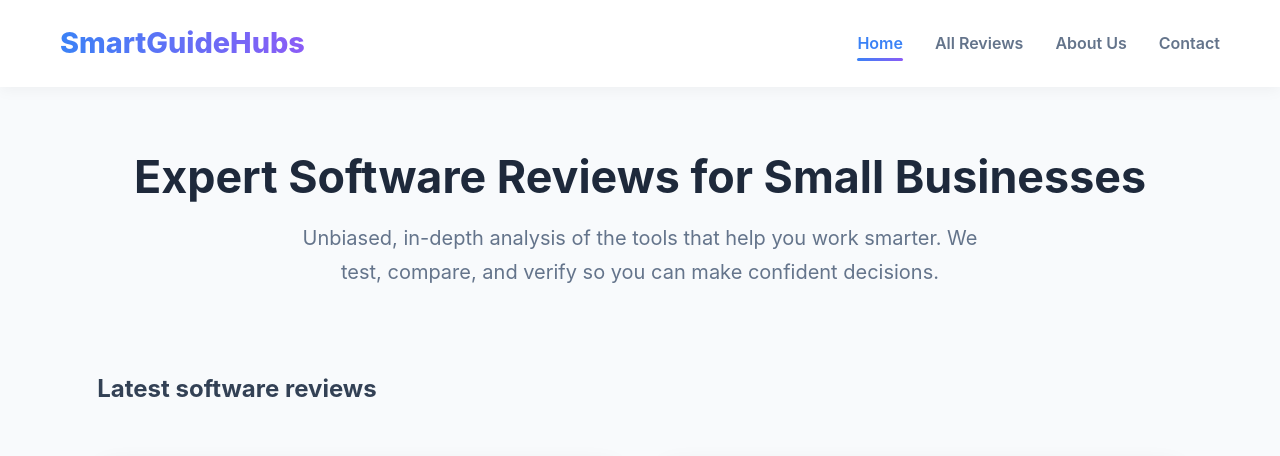
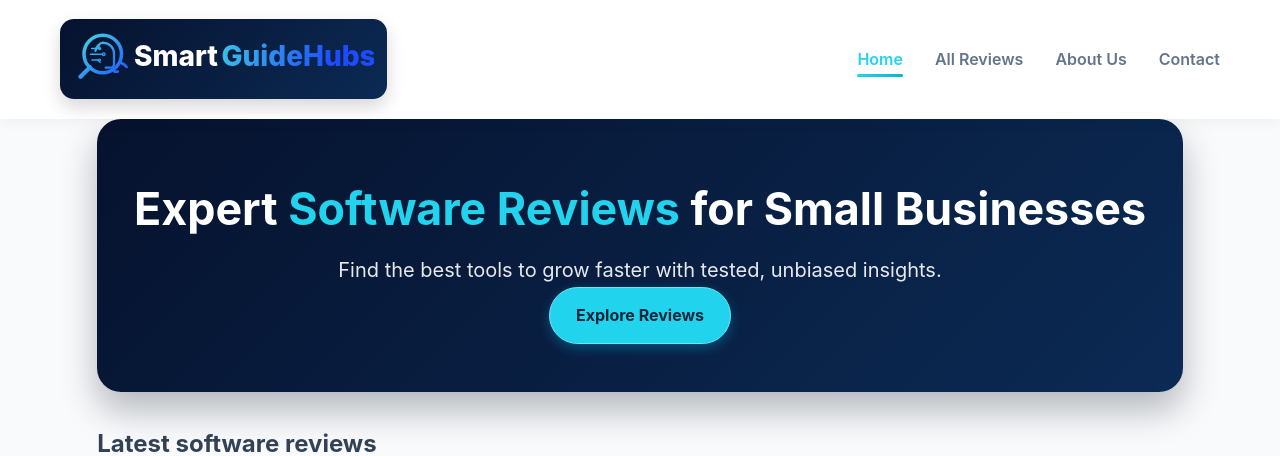
Before and after one commit to Yanniga01/gilliansperkin.github.io, a Jekyll site: the page built from index.html, in a window 1280 px wide and 1400 px high. Shown: the top 456 px of the window. Built offline with Jekyll 4.4.1, drawn with Linux system fonts in a browser that asks for light colours; some of the changed text lies outside the part shown; grey boxes are pictures that could not be loaded.

Commit message:
Polish newsletter CTA clarity and improve form cohesion

```diff
--- a/_includes/footer.html
+++ b/_includes/footer.html
@@ -3,9 +3,9 @@
     <div style="display:grid; grid-template-columns:repeat(auto-fit,minmax(230px,1fr)); gap:2rem; margin-bottom:2.5rem;">
 
       <div>
-        <div style="font-size:1.8rem; font-weight:800; margin-bottom:1rem; background:linear-gradient(90deg,#60a5fa,#a78bfa); -webkit-background-clip:text; -webkit-text-fill-color:transparent;">
-          SmartGuideHubs
-        </div>
+        <a href="/" aria-label="SmartGuideHubs home" style="display:inline-flex; align-items:center; margin-bottom:1rem;">
+          <img src="/assets/branding/sgh-logo-dark.svg" alt="SmartGuideHubs" style="width: clamp(210px, 22vw, 300px); height: auto; display: block;">
+        </a>
         <p style="color:#cbd5e1; line-height:1.7; margin-bottom:1rem;">
           Independent software reviews for small businesses and professionals. Honest, practical, and built to help readers make smarter software decisions.
         </p>
--- a/index.html
+++ b/index.html
@@ -10,6 +10,7 @@
 }
 </script>
     <link rel="icon" href="/favicon.ico" type="image/x-icon">
+<link rel="icon" type="image/svg+xml" href="/favicon.svg">
 <link rel="icon" type="image/png" sizes="32x32" href="/favicon-32x32.png">
 <link rel="icon" type="image/png" sizes="16x16" href="/favicon-16x16.png">
 <link rel="apple-touch-icon" sizes="180x180" href="/apple-touch-icon.png">
@@ -73,13 +74,19 @@
         }
 
         .logo a {
-            font-size: 1.8rem;
-            font-weight: 800;
-            color: #1e293b;
+            display: inline-flex;
+            align-items: center;
             text-decoration: none;
-            background: linear-gradient(90deg, #3b82f6, #8b5cf6);
-            -webkit-background-clip: text;
-            -webkit-text-fill-color: transparent;
+            background: linear-gradient(135deg, #06122e, #0b2a54);
+            padding: 0.45rem 0.85rem;
+            border-radius: 14px;
+            box-shadow: 0 8px 18px rgba(2, 8, 23, 0.16);
+        }
+
+        .logo img {
+            width: clamp(180px, 24vw, 300px);
+            height: auto;
+            display: block;
         }
 
         .main-nav ul {
@@ -100,7 +107,7 @@
 
         .main-nav a:hover,
         .main-nav a.active {
-            color: #3b82f6;
+            color: #22d3ee;
         }
 
         .main-nav a.active::after {
@@ -110,7 +117,7 @@
             left: 0;
             width: 100%;
             height: 3px;
-            background: linear-gradient(90deg, #3b82f6, #8b5cf6);
+            background: linear-gradient(90deg, #22d3ee, #06b6d4);
             border-radius: 3px;
         }
 
@@ -126,20 +133,27 @@
         /* ===== HERO / PAGE HEADER ===== */
         .page-header {
             text-align: center;
-            padding: 4rem 1rem 3rem;
+            padding: 4rem 1.5rem 3rem;
             margin-bottom: 2rem;
+            background: linear-gradient(135deg, #06122e, #0b2a54);
+            border-radius: 24px;
+            box-shadow: 0 18px 36px rgba(2, 8, 23, 0.28);
         }
 
         .page-header h1 {
             font-size: 2.8rem;
-            color: #1e293b;
+            color: #ffffff;
             margin-bottom: 1rem;
             line-height: 1.2;
         }
 
+        .page-header h1 .highlight {
+            color: #22d3ee;
+        }
+
         .page-header .subtitle {
             font-size: 1.25rem;
-            color: #64748b;
+            color: rgba(255, 255, 255, 0.9);
             max-width: 700px;
             margin: 0 auto;
         }
@@ -192,7 +206,7 @@
             width: 48px;
             height: 48px;
             border-radius: 50%;
-            background: linear-gradient(135deg, #3b82f6, #8b5cf6);
+            background: linear-gradient(135deg, #22d3ee, #06b6d4);
             display: flex;
             align-items: center;
             justify-content: center;
@@ -323,7 +337,7 @@
         .feature-icon {
             min-width: 50px;
             height: 50px;
-            background: linear-gradient(135deg, #3b82f6, #8b5cf6);
+            background: linear-gradient(135deg, #22d3ee, #06b6d4);
             border-radius: 12px;
             display: flex;
             align-items: center;
@@ -426,33 +440,19 @@
 
         .progress-fill {
             height: 100%;
-            background: linear-gradient(90deg, #3b82f6, #8b5cf6);
+            background: linear-gradient(90deg, #22d3ee, #06b6d4);
             border-radius: 5px;
         }
 
         .cta-widget {
             text-align: center;
-            border: 2px solid #3b82f6;
+            border: 2px solid #22d3ee;
         }
 
         .cta-button {
-            display: block;
-            background: linear-gradient(135deg, #3b82f6, #8b5cf6);
-            color: white;
-            text-align: center;
-            padding: 1.2rem;
-            border-radius: 12px;
-            text-decoration: none;
-            font-weight: 700;
+            margin: 1.2rem 0;
+            width: 100%;
             font-size: 1.1rem;
-            margin: 1.2rem 0;
-            transition: all 0.3s;
-            box-shadow: 0 5px 15px rgba(59, 130, 246, 0.3);
-        }
-
-        .cta-button:hover {
-            transform: translateY(-3px);
-            box-shadow: 0 8px 25px rgba(59, 130, 246, 0.4);
         }
 
         .quick-facts {
@@ -535,18 +535,122 @@
             margin-bottom: 1rem;
         }
 
+        .brand-button,
+        .cta-button,
         .read-more {
-            color: #3b82f6;
-            font-weight: 600;
-            text-decoration: none;
             display: inline-flex;
             align-items: center;
-            gap: 0.5rem;
-            margin-top: auto;
+            justify-content: center;
+            gap: 0.45rem;
+            background: #22d3ee;
+            color: #04263b;
+            border: 1px solid #67e8f9;
+            border-radius: 999px;
+            padding: 0.88rem 1.6rem;
+            font-weight: 700;
+            text-decoration: none;
+            transition: all 0.25s ease;
+            box-shadow: 0 4px 12px rgba(0, 194, 255, 0.3);
         }
 
+        .brand-button:hover,
+        .cta-button:hover,
         .read-more:hover {
-            color: #1d4ed8;
+            transform: translateY(-2px);
+            background: #67e8f9;
+            color: #082f49;
+            box-shadow: 0 10px 22px rgba(0, 194, 255, 0.34);
+        }
+
+        .read-more {
+            margin-top: auto;
+            width: fit-content;
+        }
+
+        .newsletter-band {
+            margin: 3rem 0 3.5rem;
+            padding: 2.3rem;
+            border-radius: 20px;
+            background: linear-gradient(135deg, #06122e, #0b2a54);
+            border: 1px solid rgba(103, 232, 249, 0.45);
+            box-shadow: 0 18px 36px rgba(2, 8, 23, 0.28);
+        }
+
+        .newsletter-inner {
+            max-width: 760px;
+            margin: 0 auto;
+            text-align: center;
+            color: #ffffff;
+        }
+
+        .newsletter-eyebrow {
+            margin: 0 0 .45rem;
+            font-size: .8rem;
+            letter-spacing: .08em;
+            color: #67e8f9;
+            font-weight: 700;
+            text-transform: uppercase;
+        }
+
+        .newsletter-band h2 {
+            margin: 0 0 .75rem;
+            font-size: 1.55rem;
+            color: #ffffff;
+        }
+
+        .newsletter-band p {
+            margin: 0 0 1.2rem;
+            color: rgba(255, 255, 255, 0.88);
+        }
+
+
+        .newsletter-band .ml-form-embedContainer,
+        .newsletter-band .ml-form-embedBody,
+        .newsletter-band .ml-form-embedContent,
+        .newsletter-band .ml-form-embedWrapper,
+        .newsletter-band .ml-form-formContent,
+        .newsletter-band .ml-form-successBody {
+            background: rgba(7, 22, 48, 0.86) !important;
+            color: #e2f7ff !important;
+            border-radius: 14px !important;
+            box-shadow: 0 14px 28px rgba(2, 8, 23, 0.24);
+            border: 1px solid rgba(103, 232, 249, 0.24) !important;
+        }
+
+        .newsletter-band .ml-form-embedSubmit button,
+        .newsletter-band .ml-form-embedSubmit .primary {
+            background: #22d3ee !important;
+            border-color: #67e8f9 !important;
+            color: #082f49 !important;
+            border-radius: 999px !important;
+            box-shadow: 0 4px 12px rgba(0, 194, 255, 0.3) !important;
+            font-weight: 700 !important;
+        }
+
+        .newsletter-band .ml-form-embedSubmit button::after {
+            content: "";
+        }
+
+        .newsletter-band .ml-form-embedSubmit button:hover,
+        .newsletter-band .ml-form-embedSubmit .primary:hover {
+            background: #67e8f9 !important;
+            box-shadow: 0 10px 22px rgba(0, 194, 255, 0.34) !important;
+        }
+
+        .newsletter-band .ml-form-embedWrapper h4,
+        .newsletter-band .ml-form-embedWrapper h3,
+        .newsletter-band .ml-form-embedWrapper .ml-form-embedTitle {
+            font-size: 1rem !important;
+            line-height: 1.35 !important;
+            color: #e2f7ff !important;
+            margin-bottom: 0.55rem !important;
+        }
+
+        .newsletter-trust {
+            margin-top: 1rem !important;
+            font-size: 0.92rem;
+            color: #a5f3fc !important;
+            font-weight: 600;
         }
 
         /* ===== ABOUT US PAGE ===== */
@@ -579,7 +683,7 @@
             width: 120px;
             height: 120px;
             border-radius: 50%;
-            background: linear-gradient(135deg, #3b82f6, #8b5cf6);
+            background: linear-gradient(135deg, #22d3ee, #06b6d4);
             margin: 0 auto 1.5rem;
             display: flex;
             align-items: center;
@@ -803,7 +907,9 @@
         <div class="site-container">
             <nav class="nav-container">
                 <div class="logo">
-                    <a href="/">SmartGuideHubs</a>
+                    <a href="/" aria-label="SmartGuideHubs home">
+                        <img src="/assets/branding/sgh-logo-dark.svg" alt="SmartGuideHubs">
+                    </a>
                 </div>
 
                 <button class="mobile-menu-btn" id="mobileMenuBtn">☰</button>
@@ -825,8 +931,9 @@
         <!-- This section shows the blog homepage with multiple articles -->
         <section id="homepage-content" style="display: block;">
             <div class="page-header">
-                <h1>Expert Software Reviews for Small Businesses</h1>
-                <p class="subtitle">Unbiased, in-depth analysis of the tools that help you work smarter. We test, compare, and verify so you can make confident decisions.</p>
+                <h1>Expert <span class="highlight">Software Reviews</span> for Small Businesses</h1>
+                <p class="subtitle">Find the best tools to grow faster with tested, unbiased insights.</p>
+                <a href="./blog" class="brand-button">Explore Reviews</a>
             </div>
 
             <h2 class="section-heading">Latest software reviews</h2>
@@ -880,7 +987,7 @@
             </div>
 
             <div class="text-center mt-3">
-                <a href="./blog" style="display: inline-block; background: #3b82f6; color: white; padding: 1rem 2rem; border-radius: 8px; text-decoration: none; font-weight: 600;">View All Reviews & Articles</a>
+                <a href="./blog" class="brand-button">Explore All Reviews</a>
             </div>
         </section>
 
@@ -1124,17 +1231,18 @@
 
                 <div class="text-center mt-3">
                     <p>Have a question about our methodology or a tool you'd like us to review?</p>
-                    <a href="./contact" style="display: inline-block; background: #3b82f6; color: white; padding: 1rem 2rem; border-radius: 8px; text-decoration: none; font-weight: 600;">Contact Our Team</a>
+                    <a href="./contact" class="brand-button">Contact Our Team</a>
                 </div>
             </div>
         </section>
 
-        <section style="margin: 3rem 0 3.5rem; padding: 2.2rem; border-radius: 14px; background: linear-gradient(135deg, #f0f9ff, #eef2ff); border: 1px solid #dbeafe; box-shadow: 0 6px 22px rgba(15, 23, 42, 0.06);">
-            <div style="max-width: 760px; margin: 0 auto; text-align: center;">
-                <p style="margin: 0 0 .45rem; font-size: .8rem; letter-spacing: .08em; color: #2563eb; font-weight: 700; text-transform: uppercase;">Newsletter</p>
-                <h2 style="margin: 0 0 .75rem; font-size: 1.55rem; color: #0f172a;">Get practical software insights in your inbox</h2>
-                <p style="margin: 0 0 1.2rem; color: #475569;">Join SmartGuideHubs readers and receive new reviews, comparisons, and buying guides as they go live.</p>
+        <section class="newsletter-band">
+            <div class="newsletter-inner">
+                <p class="newsletter-eyebrow">Newsletter</p>
+                <h2>Get practical software insights in your inbox</h2>
+                <p>Join SmartGuideHubs readers and receive new reviews, comparisons, and buying guides as they go live.</p>
                 <div class="ml-embedded" data-form="0xw1l4"></div>
+                <p id="trust" class="newsletter-trust">✔ No spam &nbsp;&nbsp; ✔ Only high-quality insights &nbsp;&nbsp; ✔ Unsubscribe anytime</p>
             </div>
         </section>
 
```
Also changed, not shown: other parts of index.html (+22 -0 lines), _layouts/default.html (+8 -1 lines), assets/css/site.css (+17 -6 lines), assets/branding/sgh-icon.svg (added), assets/branding/sgh-logo-dark.svg (added), assets/branding/sgh-logo.svg (added), favicon.svg (added).
